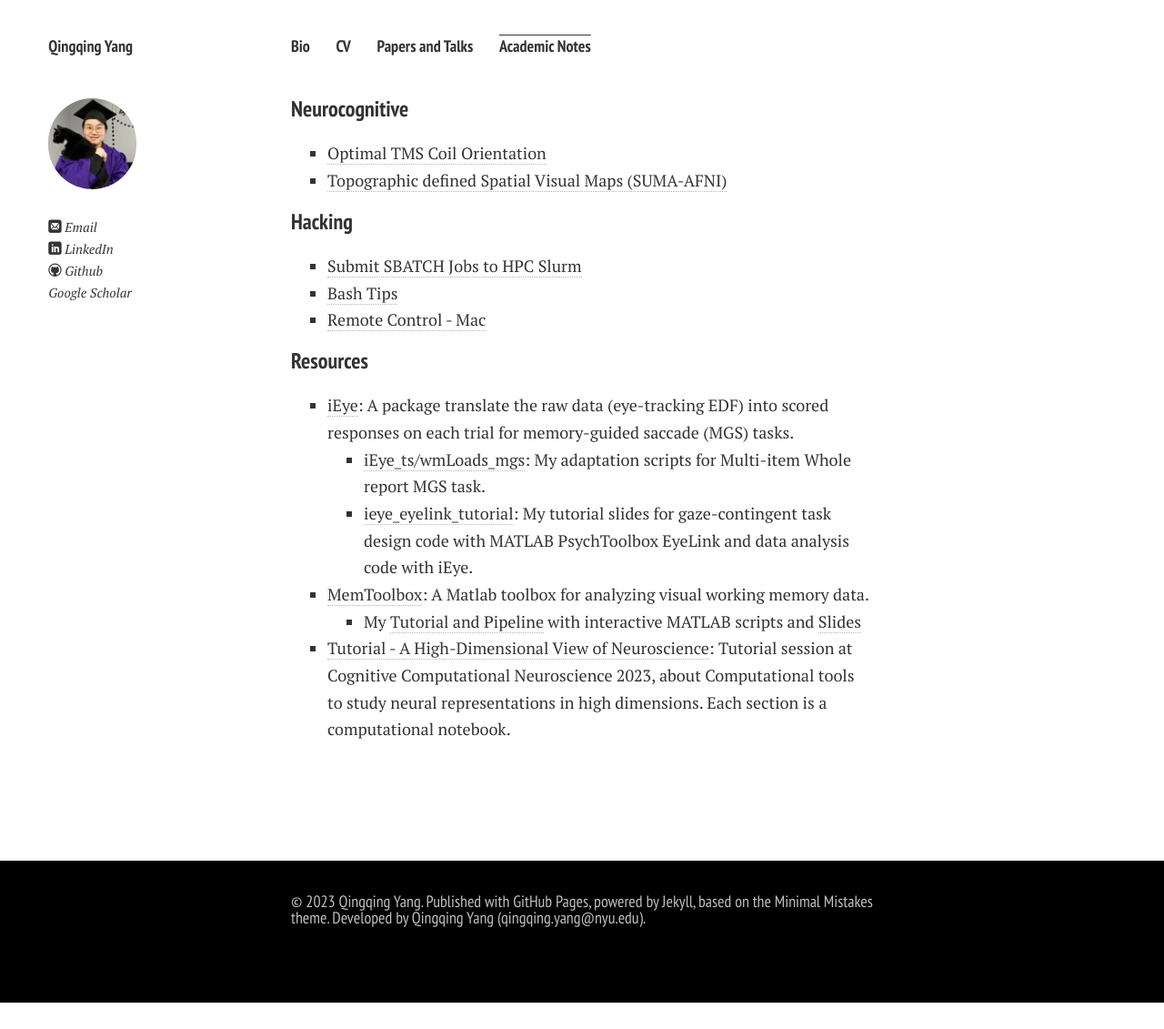
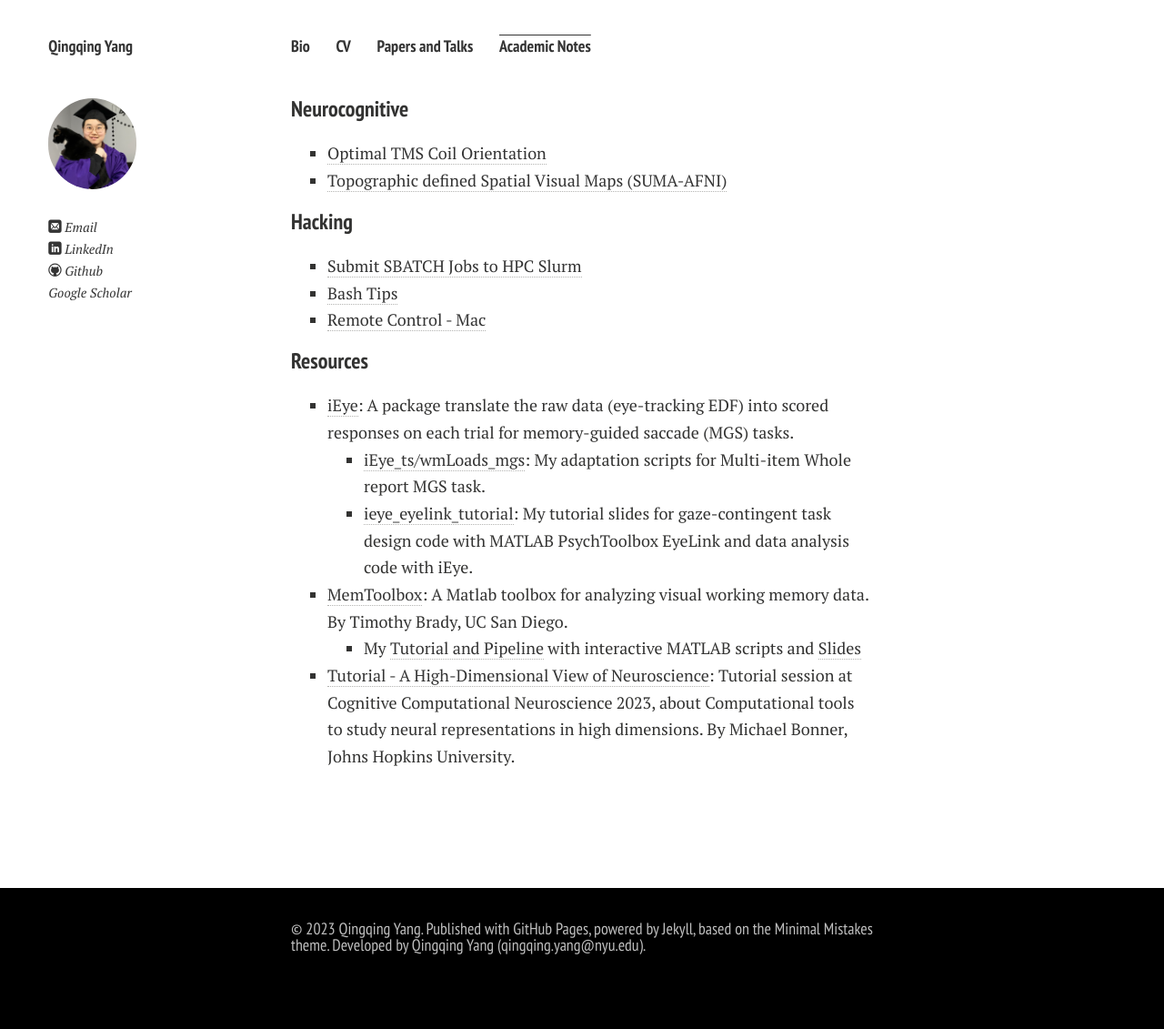
Before and after one commit to Qingqing-Yang-177/Qingqing-Yang-177.github.io, a Jekyll site: the page built from blogs.md, in a window 1280 px wide. Shown: the whole page at 91% size. Built offline with Jekyll 4.4.1, drawn with Linux system fonts in a browser that asks for light colours; nearby versions of some CDN libraries; comment, search, counter and statistics services are not loaded; a style sheet for code colours, icons or effects is not loaded; before the commit the page ends 1102 px from its top, so only the background shows below that.

Commit message:
Update blogs.md

```diff
--- a/blogs.md
+++ b/blogs.md
@@ -21,10 +21,10 @@ title: blogs
   - [iEye_ts/wmLoads_mgs](https://github.com/Qingqing-Yang-177/iEye_qy-WMLoads/tree/iEye_ts/): My adaptation scripts for Multi-item Whole report MGS task.
   - [ieye_eyelink_tutorial](file/ieye_eyelink_tutorial.pdf): My tutorial slides for gaze-contingent task design code with MATLAB PsychToolbox EyeLink and data analysis code with iEye.
 
-- [MemToolbox](https://github.com/visionlab/MemToolbox): A Matlab toolbox for analyzing visual working memory data.
+- [MemToolbox](https://github.com/visionlab/MemToolbox): A Matlab toolbox for analyzing visual working memory data. By Timothy Brady, UC San Diego.
   - My [Tutorial and Pipeline](https://github.com/Qingqing-Yang-177/MemToolbox_Tutorial-Pipeline/tree/master) with interactive MATLAB scripts and [Slides](file/memtoolbox_tutorial_slides.pdf)
 
 
-- [Tutorial - A High-Dimensional View of Neuroscience](https://bonnerlab.github.io/ccn-tutorial/): Tutorial session at Cognitive Computational Neuroscience 2023, about Computational tools to study neural representations in high dimensions. Each section is a computational notebook.
+- [Tutorial - A High-Dimensional View of Neuroscience](https://bonnerlab.github.io/ccn-tutorial/): Tutorial session at Cognitive Computational Neuroscience 2023, about Computational tools to study neural representations in high dimensions. By Michael Bonner, Johns Hopkins University.
 
 <br>
```
